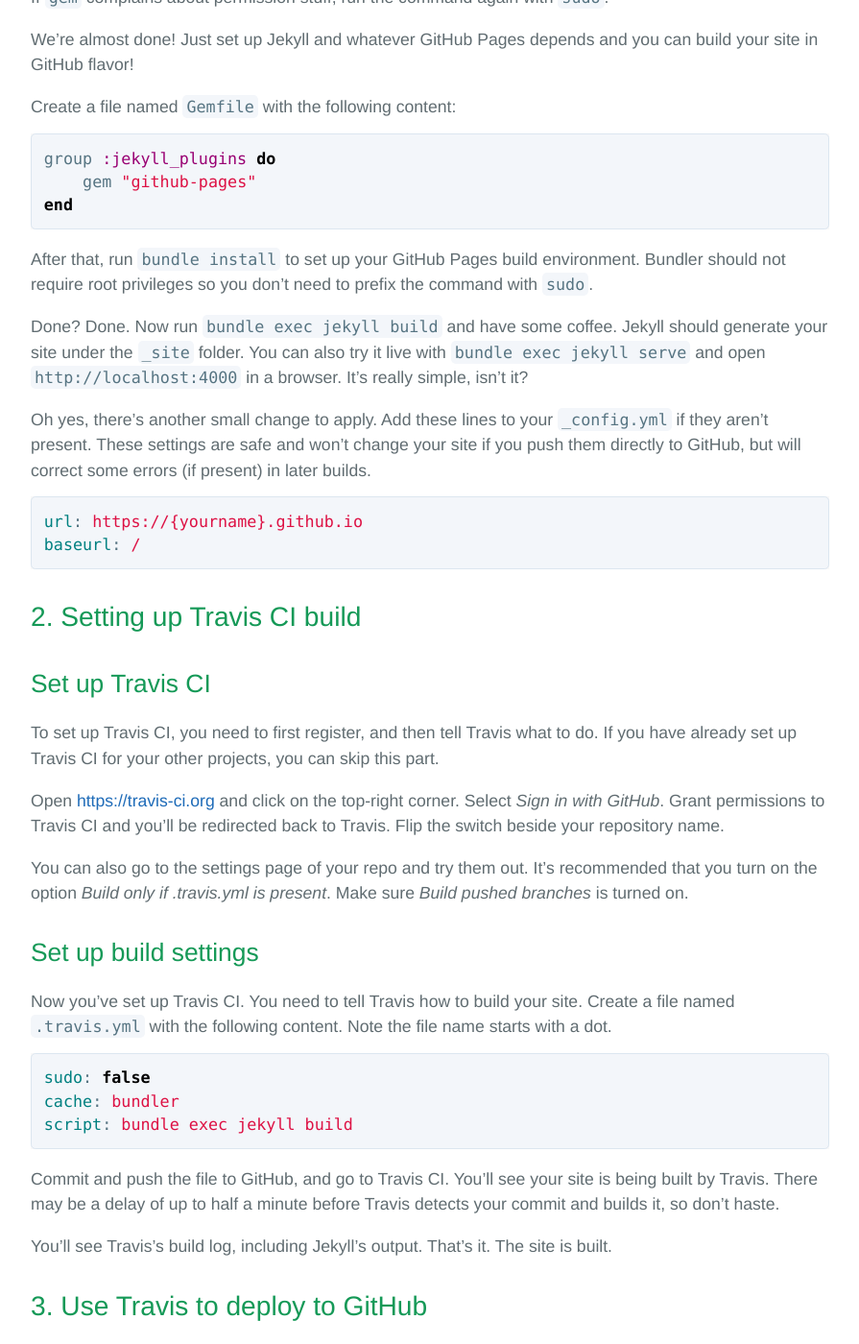
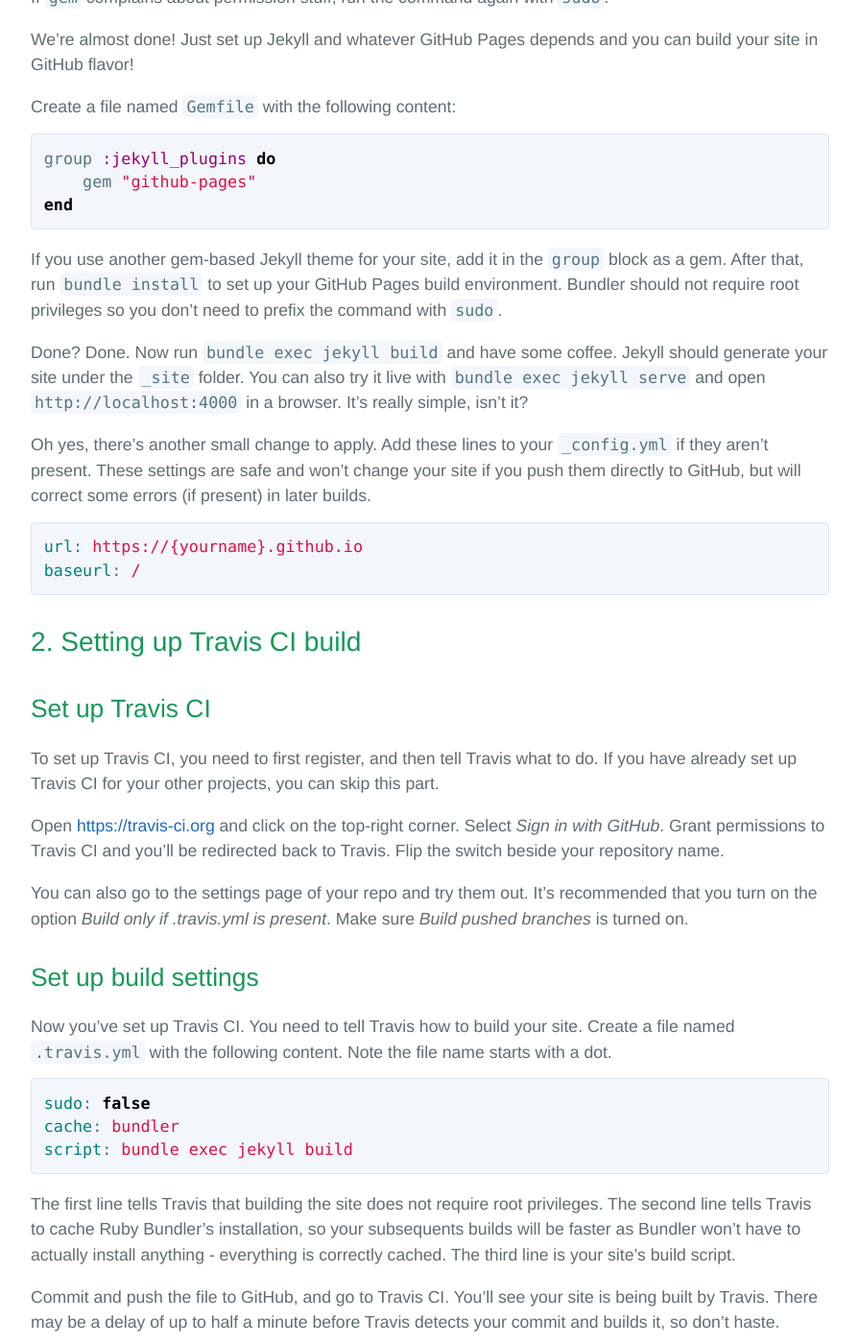
Before and after one commit to iBug/iBug-source, a Jekyll site: the page built from _posts/2018-04-14-build-github-pages-with-travis-ci.md, in a window 1280 px wide and 1400 px high, scrolled down 1317 px. Shown: the whole window at 96% size, without its empty margins (192-1087 px from the left). Built offline with Jekyll 4.4.1, drawn with Linux system fonts in a browser that asks for light colours; some web fonts are replaced; our own code applies the rules of GitHub Pages for plain Markdown files; some of the changed text lies outside the part shown.

Commit message:
Update post

````diff
--- a/_posts/2018-04-14-build-github-pages-with-travis-ci.md
+++ b/_posts/2018-04-14-build-github-pages-with-travis-ci.md
@@ -52,7 +52,7 @@
 end
 ```
 
-After that, run `bundle install` to set up your GitHub Pages build environment. Bundler should not require root privileges so you don't need to prefix the command with `sudo`.
+If you use another gem-based Jekyll theme for your site, add it in the `group` block as a gem. After that, run `bundle install` to set up your GitHub Pages build environment. Bundler should not require root privileges so you don't need to prefix the command with `sudo`.
 
 Done? Done. Now run `bundle exec jekyll build` and have some coffee. Jekyll should generate your site under the `_site` folder. You can also try it live with `bundle exec jekyll serve` and open `http://localhost:4000` in a browser. It's really simple, isn't it?
 
@@ -74,7 +74,7 @@
 
 You can also go to the settings page of your repo and try them out. It's recommended that you turn on the option *Build only if .travis.yml is present*. Make sure *Build pushed branches* is turned on.
 
-## Set up build settings
+## Set up build settings {#setup-build}
 
 Now you've set up Travis CI. You need to tell Travis how to build your site. Create a file named `.travis.yml` with the following content. Note the file name starts with a dot.
 
@@ -84,11 +84,14 @@
 script: bundle exec jekyll build
 ```
 
+The first line tells Travis that building the site does not require root privileges. The second line tells Travis to cache Ruby Bundler's installation, so your subsequents builds will be faster as Bundler won't have to actually install anything - everything is correctly cached. The third line is your site's build script.
+
 Commit and push the file to GitHub, and go to Travis CI. You'll see your site is being built by Travis. There may be a delay of up to half a minute before Travis detects your commit and builds it, so don't haste.
 
 You'll see Travis's build log, including Jekyll's output. That's it. The site is built.
 
-# 3. Use Travis to deploy to GitHub
+
+# 3. Use Travis to deploy to GitHub {#deploy-travis}
 
 ## Generating access token for Travis CI
 
@@ -134,9 +137,11 @@
 Voila! You can now push changes to your sources to GitHub, and let Travis CI build it and deploy it for you.
 
 
-# 4. Miscellaneous
+# 4. Miscellaneous {#miscellaneous}
 
 When building with Travis CI, it's much like a local environment. You are no longer restricted to use only [the supported plugins][5] on GitHub Pages. You can use an arbitrary RubyGems-based plugin by adding `gem "plugin-name"` into your Gemfile, in `group :jekyll_plugins`. Travis will fetch the plugins and build your site for you.
+
+[Here][6]'s a list of awesome gem-based Jekyll plugins that you can try.
 
 
 
````
Also changed, not shown: other parts of _posts/2018-04-14-build-github-pages-with-travis-ci.md (+1 -1 lines).
